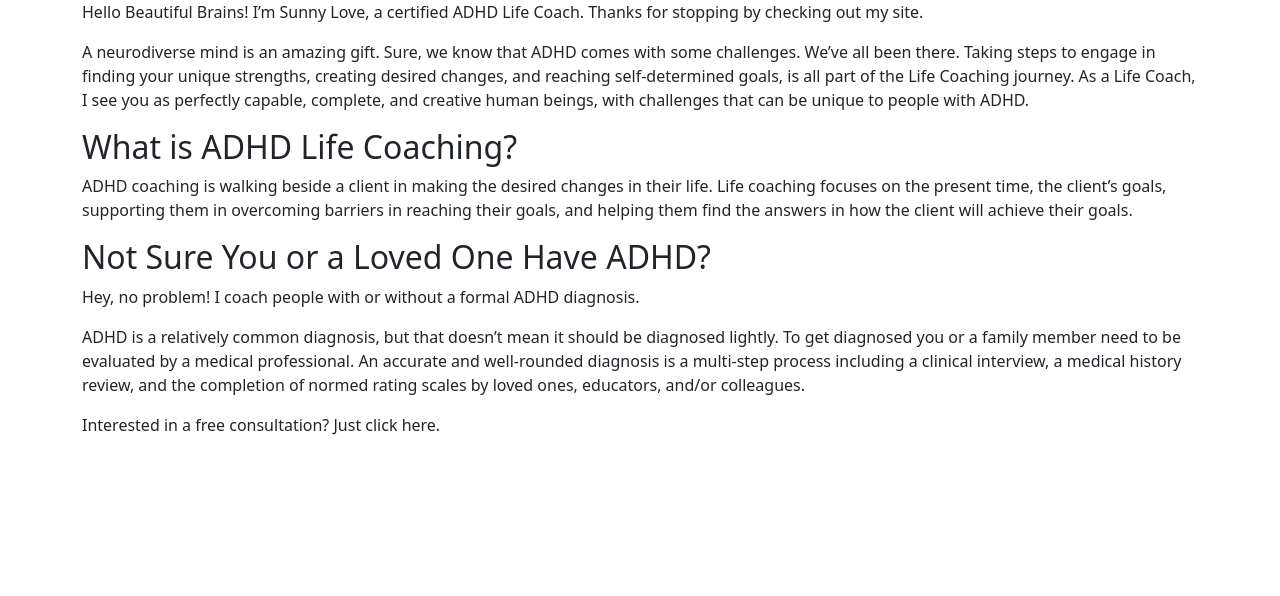
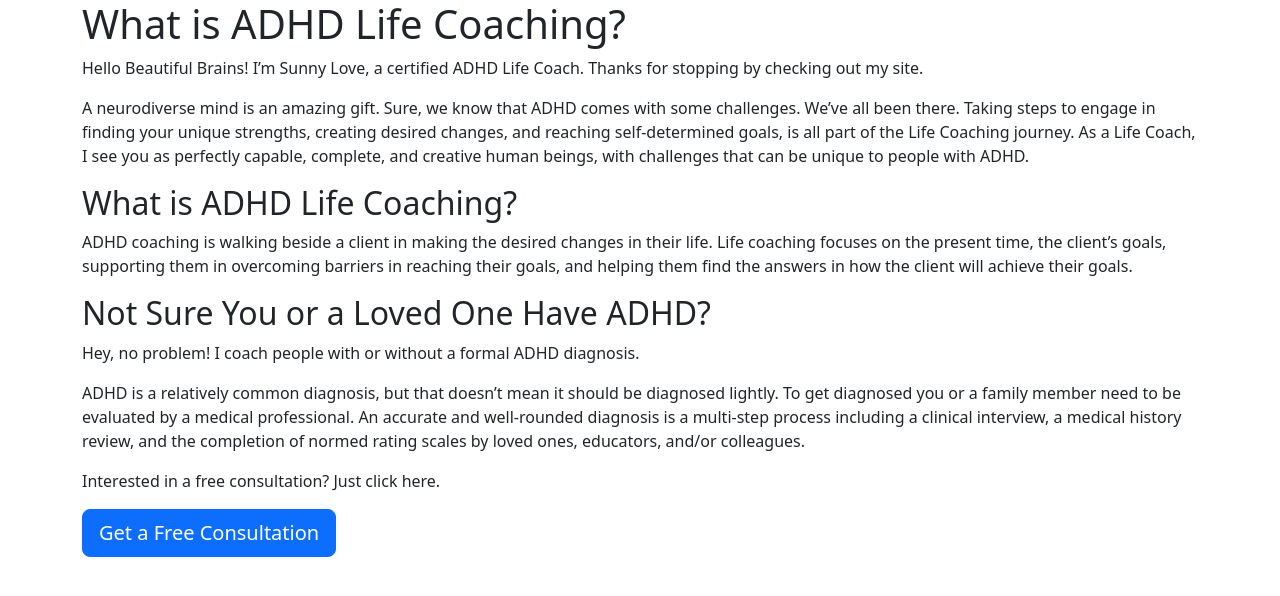
Before and after one commit to sunnysideadhdcoaching/website, a Jekyll site: the page built from index.md, in a window 1280 px wide. Shown: the top 596 px of the page. Built offline with Jekyll 4.4.1, drawn with Linux system fonts in a browser that asks for light colours; part of the change alters nothing that is shown.

Commit message:
title and button

```diff
--- a/index.md
+++ b/index.md
@@ -2,13 +2,8 @@
 layout: default
 title: "Home Page"
 ---
-<!-- fulltitle: This overrides the default page title, which is "{{page.tite}} | {{site.title}}" -->
-<!-- excerpt: If this isn't set, it'll pull your {{site.tagline}} for meta description
 
-fulltitle: "Sunny Side ADHD Coaching"
-excerpt: This is the greatest website on earth. Share! Like! Subscribe! I'm dead inside!
-
--->
+# What is ADHD Life Coaching?
 
 Hello Beautiful Brains! I'm Sunny Love, a certified ADHD Life Coach. Thanks for stopping by checking out my site.
 
@@ -25,3 +20,5 @@ Hey, no problem! I coach people with or without a formal ADHD diagnosis.
 ADHD is a relatively common diagnosis, but that doesn't mean it should be diagnosed lightly. To get diagnosed you or a family member need to be evaluated by a medical professional. An accurate and well-rounded diagnosis is a multi-step process including a clinical interview, a medical history review, and the completion of normed rating scales by loved ones, educators, and/or colleagues.
 
 Interested in a free consultation? Just click here.
+
+<a type="button" class="btn btn-primary btn-lg" href="mailto:foo@bar.com?subject=Free Consultation Inquiry">Get a Free Consultation</a>
```
